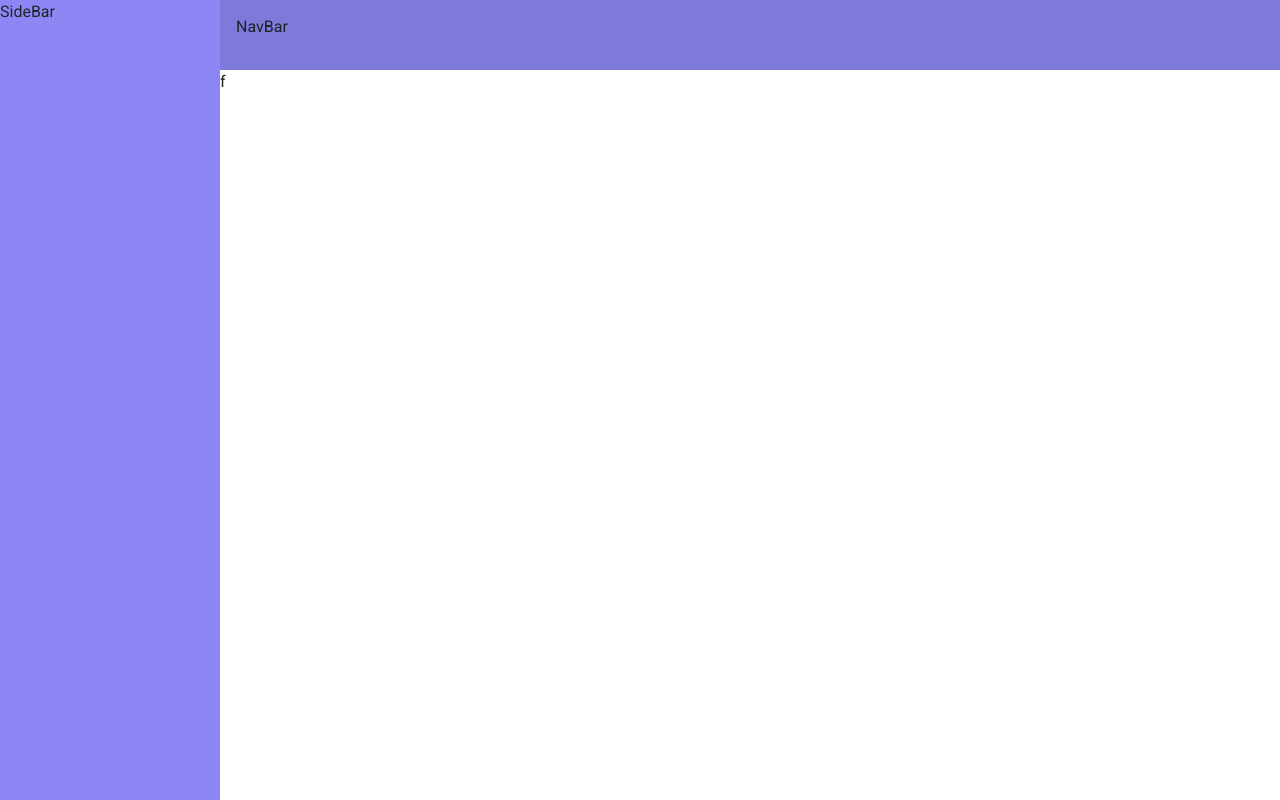
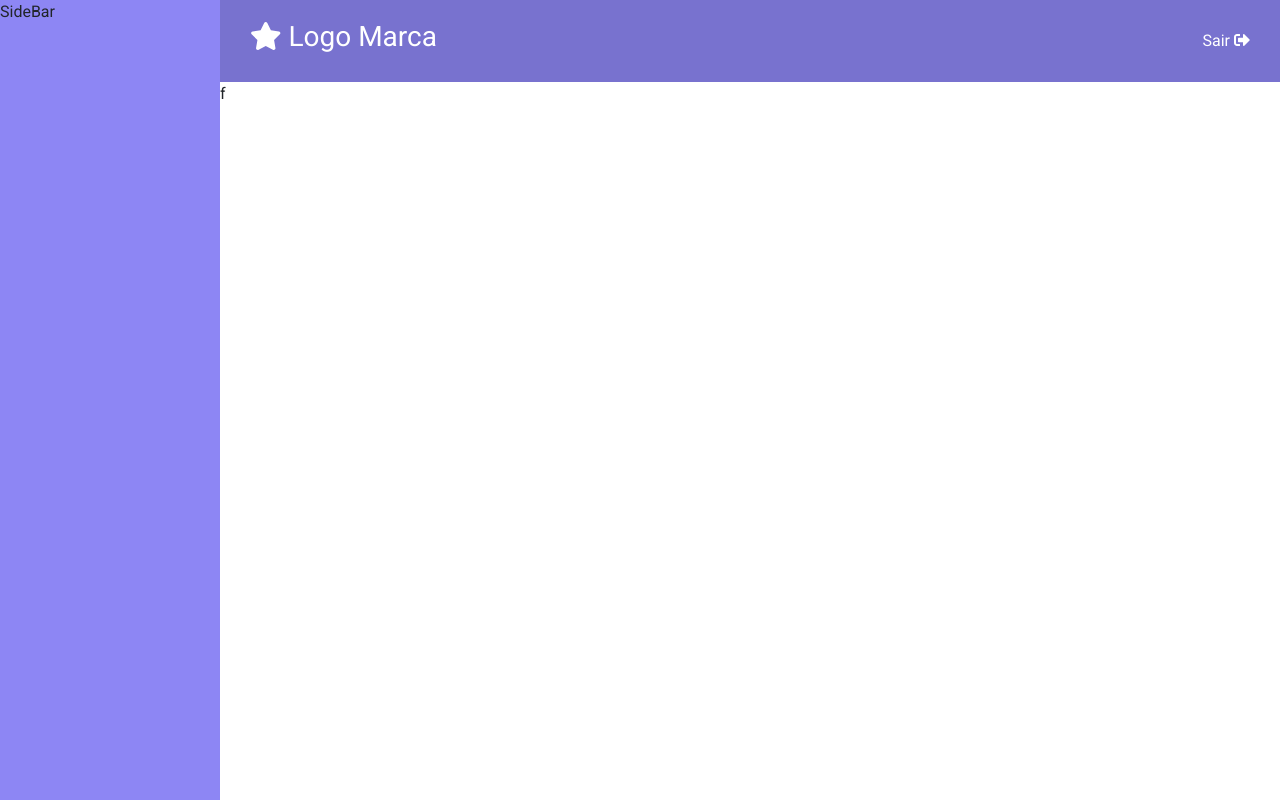
Before and after one commit to igortuag/dashboard-e-comerce, a Vue app in the folder web/: page / in a window 1280 px wide. Both pictures are taken after typing "name@example.com", "Sample123" into the empty fields and a click on the button "Entrar". Built offline with nearby package versions, Linux system fonts and the light colour scheme.

Commit message:
Finalizando o component NavBar

```diff
--- a/web/package.json
+++ b/web/package.json
@@ -16,6 +16,7 @@
     "vue-router": "^3.3.4"
   },
   "devDependencies": {
+    "@fortawesome/fontawesome-free": "^5.14.0",
     "@vue/cli-plugin-babel": "~4.4.0",
     "@vue/cli-plugin-eslint": "~4.4.0",
     "@vue/cli-service": "~4.4.0",
--- a/web/public/index.html
+++ b/web/public/index.html
@@ -11,6 +11,7 @@
       * {
         margin: 0;
         padding: 0;
+        text-decoration: none;
       }
 
       html,
--- a/web/src/assets/scss/_colors.scss
+++ b/web/src/assets/scss/_colors.scss
@@ -1,3 +1,4 @@
 $purple: #8d86f4;
+$purple-dark: #7872cf;
 $white: #fff;
 $gray: #ebebeb;
--- a/web/src/main.js
+++ b/web/src/main.js
@@ -2,6 +2,8 @@ import Vue from "vue";
 import App from "./App.vue";
 import VueRouter from "vue-router";
 import "bootstrap/dist/css/bootstrap.min.css";
+import "@fortawesome/fontawesome-free/css/all.css";
+import "@fortawesome/fontawesome-free/js/all.js";
 
 import LoginComponent from "./pages/Login/LoginComponent";
 import HomeComponent from "./pages/Home/HomeComponent";
@@ -18,6 +20,8 @@ const router = new VueRouter({
   routes,
 });
 
+/* eslint-disable no-new */
+
 new Vue({
   router,
   render: (h) => h(App),
--- a/web/src/pages/Dashboard/components/NavBarComponent.vue
+++ b/web/src/pages/Dashboard/components/NavBarComponent.vue
@@ -1,13 +1,34 @@
 <template>
-  <div>
-    <p>NavBar</p>
+  <div class="navbar">
+    <h3 class="logo"><i class="fa fa-star"></i> Logo Marca</h3>
+    <a class="logout" @click.prevent="logout"
+      >Sair <i class="fa fa-sign-out-alt"></i
+    ></a>
   </div>
 </template>
 
 <script>
 export default {
   name: "NavBarComponent",
+  methods: {
+    logout() {
+      this.$router.push({ name: "login" });
+    },
+  },
 };
 </script>
 
-<style lagn="scss"></style>
+<style lang="scss">
+@import "@/assets/scss/_main";
+
+.navbar {
+  .logo {
+    color: $white;
+  }
+  .logout {
+    color: $white;
+    cursor: pointer;
+    text-decoration: none;
+  }
+}
+</style>
--- a/web/src/pages/Dashboard/style.scss
+++ b/web/src/pages/Dashboard/style.scss
@@ -16,9 +16,8 @@
 
     .navbar {
       width: 100%;
-      height: 70px;
-      background-color: $purple;
-      filter: brightness(90%);
+      padding: 10px 15px;
+      background-color: $purple-dark;
     }
 
     .pages {
```
Also changed, not shown: 1 other file (tests, documents, lock files or other folders).
